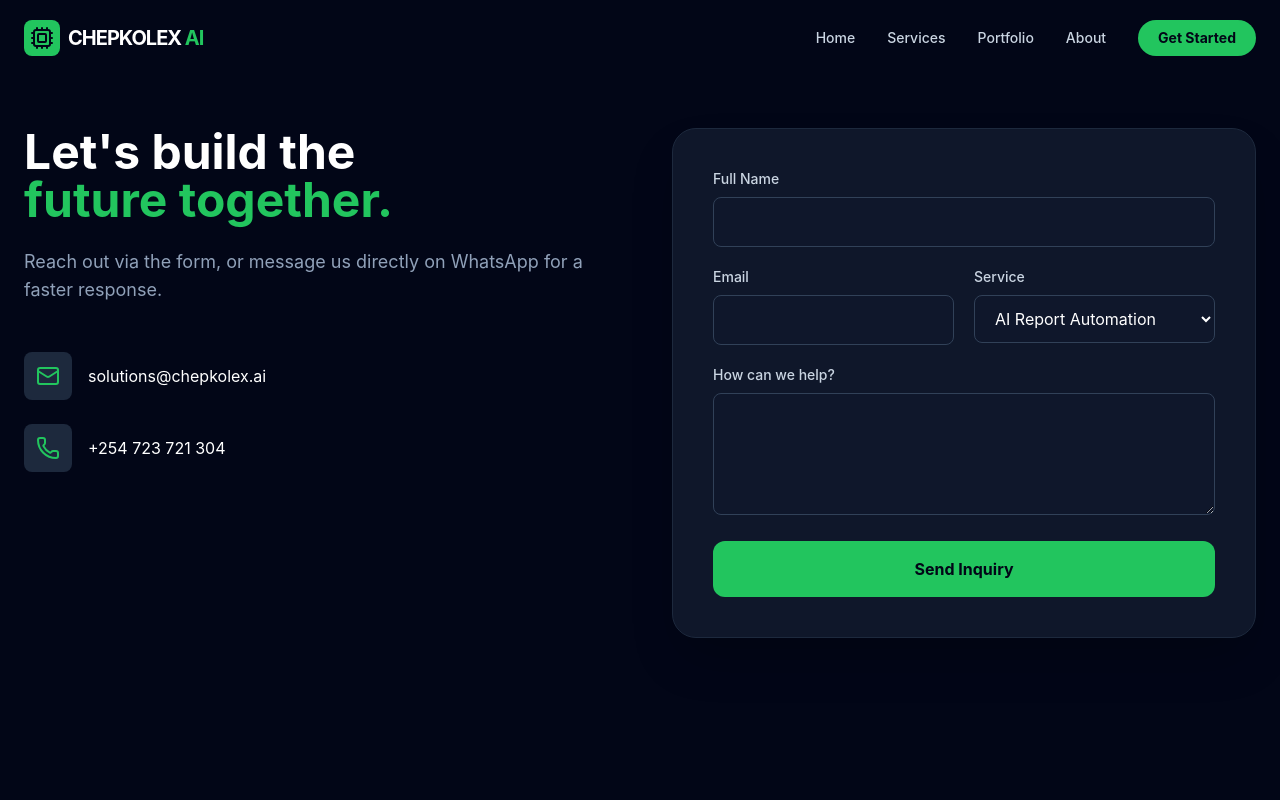
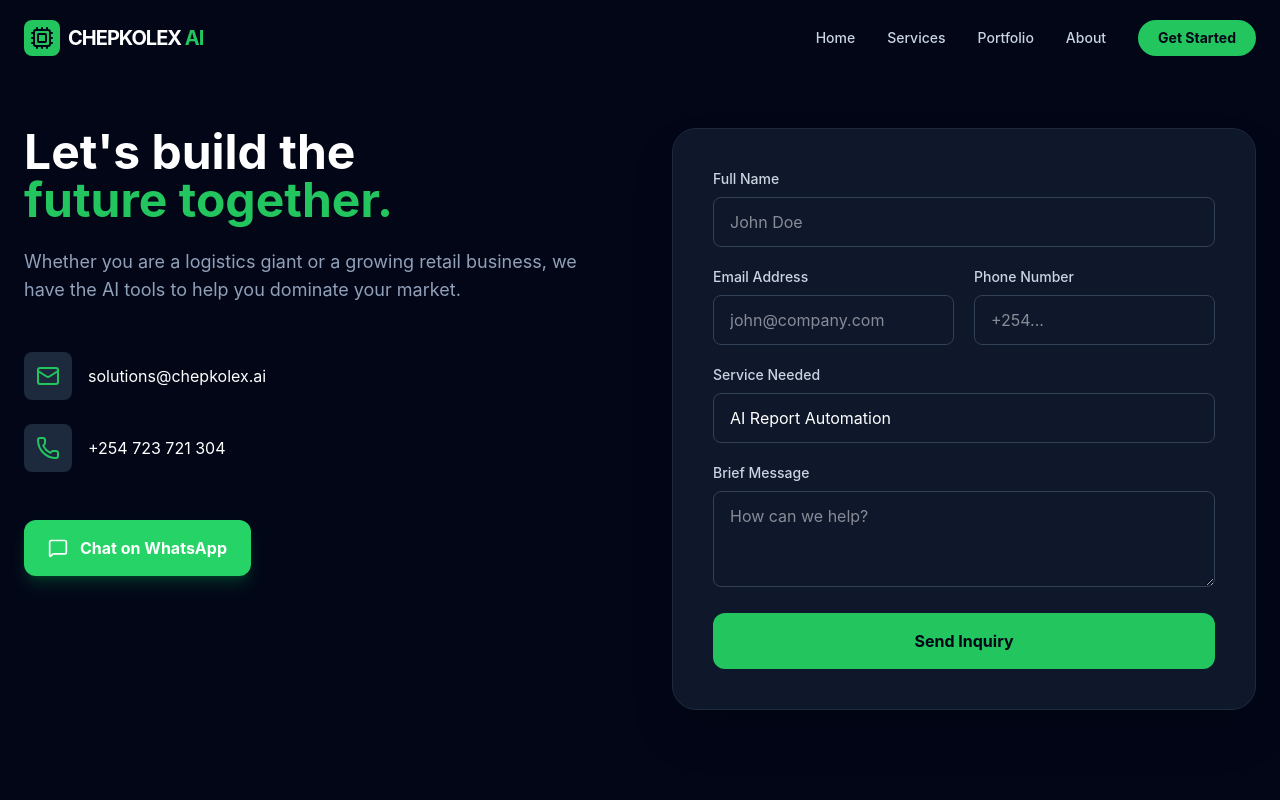
Before and after one commit to chepkolex/chepkolex-ai, a React (Vite) app: page /contact in a window 1280 px wide. Shown: the top 800 px of the page. Built offline with nearby package versions, Linux system fonts and the light colour scheme.

Commit message:
updated contact form UI

```diff
--- a/src/pages/Contact.jsx
+++ b/src/pages/Contact.jsx
@@ -2,122 +2,145 @@ import React, { useState } from 'react';
 import { MessageSquare, Mail, Phone, CheckCircle, Loader2 } from 'lucide-react';
 
 export default function Contact() {
+  const [submitted, setSubmitted] = useState(false);
   const [loading, setLoading] = useState(false);
-  const [submitted, setSubmitted] = useState(false);
 
   const handleSubmit = async (e) => {
     e.preventDefault();
     setLoading(true);
 
+    // 1. Capture Form Data
     const formData = new FormData(e.target);
     const data = Object.fromEntries(formData.entries());
 
-    /* --- OPTION A: SEND TO EMAIL (Web3Forms) --- */
-    /* Register at web3forms.com to get a free Access Key */
+    // 2. Logic: Send to Email (Web3Forms)
+    // Get your key at web3forms.com
     const emailData = {
       ...data,
-      access_key: "c049453a-2579-4aaa-9596-015954e7eb44", // Replace with your real key
-      subject: `New Inquiry from ${data.name} - Chepkolex AI`
+      access_key: "c049453a-2579-4aaa-9596-015954e7eb44",
+      subject: `New Lead: ${data.fullName}`
     };
 
     try {
-      const response = await fetch("https://api.web3forms.com/submit", {
+      await fetch("https://api.web3forms.com/submit", {
         method: "POST",
         headers: { "Content-Type": "application/json" },
         body: JSON.stringify(emailData)
       });
 
-      if (response.ok) {
-        /* --- OPTION B: TRIGGER WHATSAPP AS WELL --- */
-        const message = `*New Inquiry - Chepkolex AI*%0A%0A` +
-                        `*Name:* ${data.name}%0A` +
+      // 3. Logic: Prepare WhatsApp Message
+      const text = `*Chepkolex AI Inquiry*%0A` +
+                   `*Name:* ${data.fullName}%0A` +
                    `*Service:* ${data.service}%0A` +
                    `*Message:* ${data.message}`;
 
-        const whatsappUrl = `https://wa.me/254723721304?text=${message}`;
+      const whatsappUrl = `https://wa.me/254723721304?text=${text}`;
 
       setLoading(false);
       setSubmitted(true);
 
-        // Open WhatsApp in a new tab after a brief delay
+      // 4. Open WhatsApp
       setTimeout(() => {
         window.open(whatsappUrl, '_blank');
-        }, 1000);
-      }
+      }, 800);
+
+      setTimeout(() => setSubmitted(false), 5000);
     } catch (error) {
-      console.error("Submission failed", error);
       setLoading(false);
+      alert("Submission failed. Please try again.");
     }
   };
 
   return (
     <div className="bg-brand-dark min-h-screen pt-32 pb-20 px-6">
       <div className="max-w-7xl mx-auto grid lg:grid-cols-2 gap-16">
-        {/* Contact Info Column */}
+
+        {/* Left Side: Info */}
         <div>
           <h1 className="text-4xl md:text-5xl font-bold text-white mb-6">
             Let's build the <br />
             <span className="text-brand-accent">future together.</span>
           </h1>
           <p className="text-slate-400 text-lg mb-12">
-            Reach out via the form, or message us directly on WhatsApp for a faster response.
+            Whether you are a logistics giant or a growing retail business,
+            we have the AI tools to help you dominate your market.
           </p>
 
           <div className="space-y-6">
-            <div className="flex items-center space-x-4 text-white">
-              <div className="p-3 bg-slate-800 rounded-lg"><Mail className="text-brand-accent" /></div>
+            <div className="flex items-center space-x-4 text-white group">
+              <div className="p-3 bg-slate-800 rounded-lg group-hover:bg-brand-accent transition-colors">
+                <Mail className="group-hover:text-brand-dark transition-colors text-brand-accent" />
+              </div>
               <span>solutions@chepkolex.ai</span>
             </div>
-            <div className="flex items-center space-x-4 text-white">
-              <div className="p-3 bg-slate-800 rounded-lg"><Phone className="text-brand-accent" /></div>
+            <div className="flex items-center space-x-4 text-white group">
+              <div className="p-3 bg-slate-800 rounded-lg group-hover:bg-brand-accent transition-colors">
+                <Phone className="group-hover:text-brand-dark transition-colors text-brand-accent" />
+              </div>
               <span>+254 723 721 304</span>
             </div>
           </div>
+
+          <a href="https://wa.me/254723721304" className="mt-12 inline-flex items-center space-x-3 bg-[#25D366] text-white px-6 py-4 rounded-xl font-bold hover:scale-105 transition-all shadow-lg shadow-green-500/20">
+            <MessageSquare size={20} />
+            <span>Chat on WhatsApp</span>
+          </a>
         </div>
 
-        {/* Form Column */}
-        <div className="bg-brand-navy p-8 md:p-10 rounded-3xl border border-slate-800 shadow-2xl">
+        {/* Right Side: The Form */}
+        <div className="bg-brand-navy p-8 md:p-10 rounded-3xl border border-slate-800 shadow-2xl relative overflow-hidden">
           {submitted ? (
-            <div className="py-20 text-center animate-in fade-in zoom-in duration-500">
-              <CheckCircle size={60} className="text-brand-accent mx-auto mb-4" />
-              <h2 className="text-2xl font-bold text-white mb-2">Request Sent!</h2>
-              <p className="text-slate-400">Opening WhatsApp for instant chat...</p>
+            /* Success State */
+            <div className="h-full flex flex-col items-center justify-center text-center space-y-4 py-20 animate-in fade-in zoom-in duration-500">
+              <div className="p-4 bg-brand-accent/20 rounded-full">
+                <CheckCircle size={48} className="text-brand-accent" />
+              </div>
+              <h2 className="text-2xl font-bold text-white">Inquiry Received!</h2>
+              <p className="text-slate-400">Our AI specialist will reach out to you shortly.</p>
             </div>
           ) : (
+            /* Active Form State */
             <form onSubmit={handleSubmit} className="space-y-5">
-              <input type="hidden" name="from_name" value="Chepkolex AI Web" />
-
               <div>
                 <label className="block text-slate-300 text-sm font-medium mb-2">Full Name</label>
-                <input required name="name" type="text" className="w-full bg-slate-900 border border-slate-700 rounded-lg px-4 py-3 text-white focus:border-brand-accent outline-none" />
+                <input required name="fullName" type="text" className="w-full bg-slate-900 border border-slate-700 rounded-lg px-4 py-3 text-white focus:outline-none focus:border-brand-accent transition-all" placeholder="John Doe" />
               </div>
 
               <div className="grid md:grid-cols-2 gap-5">
                 <div>
-                  <label className="block text-slate-300 text-sm font-medium mb-2">Email</label>
-                  <input required name="email" type="email" className="w-full bg-slate-900 border border-slate-700 rounded-lg px-4 py-3 text-white focus:border-brand-accent outline-none" />
+                  <label className="block text-slate-300 text-sm font-medium mb-2">Email Address</label>
+                  <input required name="email" type="email" className="w-full bg-slate-900 border border-slate-700 rounded-lg px-4 py-3 text-white focus:outline-none focus:border-brand-accent transition-all" placeholder="john@company.com" />
                 </div>
                 <div>
-                  <label className="block text-slate-300 text-sm font-medium mb-2">Service</label>
-                  <select name="service" className="w-full bg-slate-900 border border-slate-700 rounded-lg px-4 py-3 text-white focus:border-brand-accent outline-none">
-                    <option>AI Report Automation</option>
-                    <option>Chatbot Development</option>
-                    <option>Process Automation</option>
-                  </select>
+                  <label className="block text-slate-300 text-sm font-medium mb-2">Phone Number</label>
+                  <input name="phone" type="tel" className="w-full bg-slate-900 border border-slate-700 rounded-lg px-4 py-3 text-white focus:outline-none focus:border-brand-accent transition-all" placeholder="+254..." />
                 </div>
               </div>
 
               <div>
-                <label className="block text-slate-300 text-sm font-medium mb-2">How can we help?</label>
-                <textarea name="message" required rows="4" className="w-full bg-slate-900 border border-slate-700 rounded-lg px-4 py-3 text-white focus:border-brand-accent outline-none"></textarea>
+                <label className="block text-slate-300 text-sm font-medium mb-2">Service Needed</label>
+                <select name="service" className="w-full bg-slate-900 border border-slate-700 rounded-lg px-4 py-3 text-white focus:outline-none focus:border-brand-accent transition-all appearance-none">
+                  <option>AI Report Automation</option>
+                  <option>Chatbot Development</option>
+                  <option>Process Automation</option>
+                  <option>Data Analysis</option>
+                </select>
+              </div>
+
+              {/* Added a hidden field for the message if you want to include the text area */}
+              <div>
+                 <label className="block text-slate-300 text-sm font-medium mb-2">Brief Message</label>
+                 <textarea name="message" className="w-full bg-slate-900 border border-slate-700 rounded-lg px-4 py-3 text-white focus:outline-none focus:border-brand-accent transition-all h-24" placeholder="How can we help?"></textarea>
               </div>
 
               <button
+                disabled={loading}
                 type="submit"
-                disabled={loading}
-                className="w-full bg-brand-accent text-brand-dark font-bold py-4 rounded-xl hover:bg-green-500 transition-all flex justify-center items-center gap-2"
+                className={`w-full font-bold py-4 rounded-xl transition-all mt-4 flex items-center justify-center space-x-2
+                  ${loading ? 'bg-slate-700 text-slate-400' : 'bg-brand-accent text-brand-dark hover:bg-green-500 hover:shadow-[0_0_20px_rgba(34,197,94,0.4)]'}`}
               >
-                {loading ? <Loader2 className="animate-spin" size={20} /> : 'Send Inquiry'}
+                {loading && <Loader2 className="animate-spin" size={20} />}
+                <span>{loading ? 'Processing...' : 'Send Inquiry'}</span>
               </button>
             </form>
           )}
```
Lines whose indentation alone changed are shown as unchanged.
